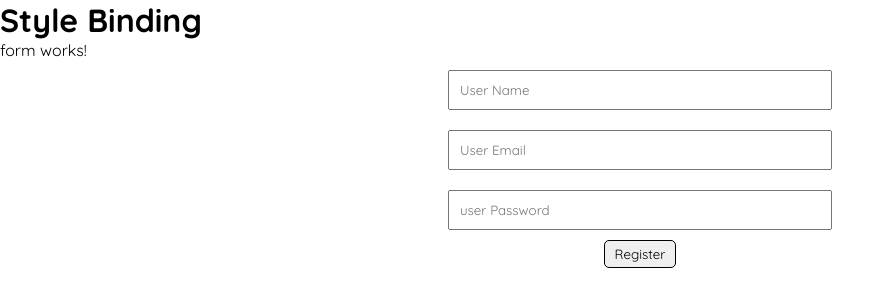
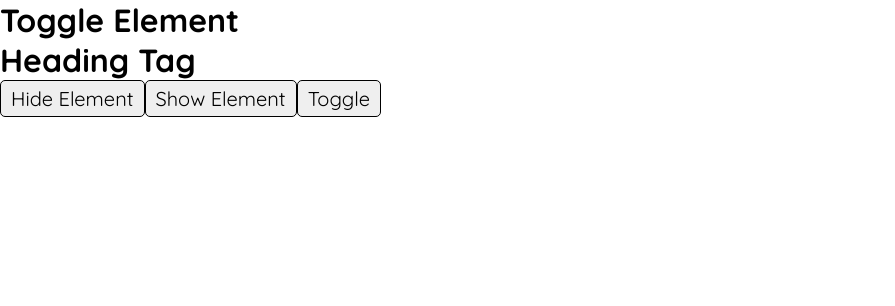
Before and after one commit to azharsiddiqui1234/Angular_From_Start_Tut, an Angular app: page / in a window 1280 px wide. Shown: the top 306 px of the page, without its empty margins (0-895 px from the left). Built offline with nearby package versions, Linux system fonts and the light colour scheme.

Commit message:
Hide and Show And Toggle

```diff
--- a/src/app/app.component.html
+++ b/src/app/app.component.html
@@ -1,2 +1,6 @@
-<h1>Style Binding</h1>
-<app-form></app-form>
+<h1>Toggle Element</h1>
+
+<h1 *ngIf="display">Heading Tag</h1>
+<button (click)="hideElement()">Hide Element</button>
+<button (click)="showElement()">Show Element</button>
+<button (click)="toggleElement()">Toggle</button>
--- a/src/app/app.component.ts
+++ b/src/app/app.component.ts
@@ -7,4 +7,15 @@ import { Component } from '@angular/core';
 })
 export class AppComponent {
   title = 'my-app';
+  display = true
+  hideElement(){
+    this.display=false
+  }
+  showElement(){
+    this.display=true
+  }
+
+  toggleElement(){
+    this.display=!this.display
+  }
 }
--- a/src/app/app.module.ts
+++ b/src/app/app.module.ts
@@ -1,19 +1,15 @@
 import { NgModule } from '@angular/core';
-import { FormsModule } from '@angular/forms';
 import { BrowserModule } from '@angular/platform-browser';
 
 import { AppComponent } from './app.component';
-import { FormComponent } from './form/form.component';
 
 
 @NgModule({
   declarations: [
-    AppComponent,
-    FormComponent,
+    AppComponent
   ],
   imports: [
     BrowserModule,
-    FormsModule
   ],
   providers: [],
   bootstrap: [AppComponent]
--- a/src/app/form/form.component.css
+++ /dev/null
@@ -1,20 +0,0 @@
-.form-container{
-    display: flex;
-    flex-direction: column;
-    justify-content: center;
-    align-items: center;
-    width: 100%;
-    height: auto;
-}
-
-.form-container input{
-    width: 30%;
-    padding: 10px;
-    margin: 10px 0;
-}
-
-.form-container button{
-    padding: 5px 10px;
-    border-radius: 5px;
-    border: 1px solid black;
-}
--- a/src/app/form/form.component.html
+++ /dev/null
@@ -1,15 +0,0 @@
-<!-- first we need to install form Module inside app.module file-->
-<!-- import { FormsModule } from '@angular/forms'; -->
-<p>form works!</p>
-<h1>{{UserData.user}}</h1>
-<h1>{{UserData.email}}</h1>
-<h1>{{UserData.password}}</h1>
-
-
-
-<form class="form-container" #basicForm="ngForm" (ngSubmit)="getData(basicForm.value)">
-    <input type="text" ngModel name="user" placeholder="User Name" />
-    <input type="text" ngModel name="email" placeholder="User Email" />
-    <input type="password" ngModel name="password" placeholder="user Password" />
-    <button>Register</button>
-</form>
--- a/src/app/form/form.component.ts
+++ /dev/null
@@ -1,22 +0,0 @@
-import { Component, OnInit } from '@angular/core';
-import { NgForm } from '@angular/forms';
-
-@Component({
-  selector: 'app-form',
-  templateUrl: './form.component.html',
-  styleUrls: ['./form.component.css']
-})
-export class FormComponent implements OnInit {
-
-  constructor() { }
-
-  ngOnInit(): void {
-  }
-
- UserData:any ={} ;
-  getData(data:NgForm){
-    console.log(data);
-    this.UserData = data
-
-  }
-}
```
Also changed, not shown: 1 other file (tests, documents, lock files or other folders).
